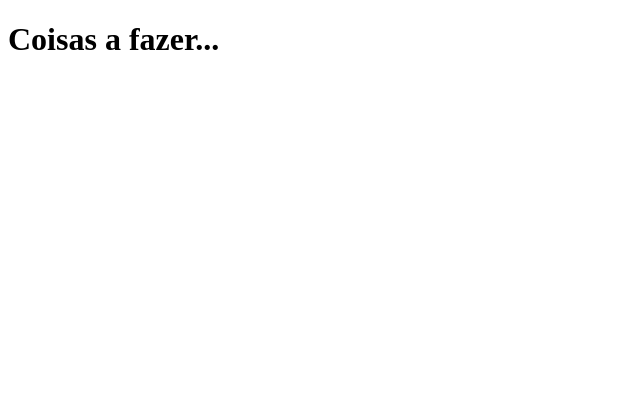
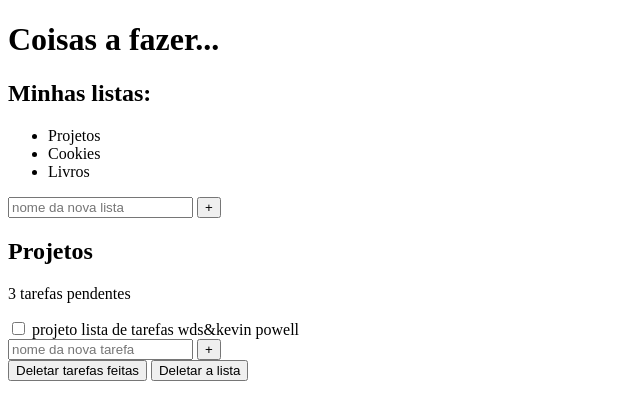
Before and after one commit to us19861229c/projeto-utilidades, a plain HTML site: page index.html in a window 1280 px wide. Shown: the whole page, without its empty margins (0-640 px from the left). Drawn offline with Linux system fonts and the light colour scheme; a web font is replaced by a local one.

Commit message:
estrutura o html essencial para o projeto também simula alguns elementos à título de visualização e estilização, mas que serão gerados dinamicamente à posteriori

```diff
--- a/index.html
+++ b/index.html
@@ -11,5 +11,73 @@
 <body>
   <h1 class="titulo"> Coisas a fazer...</h1>
 
+  <div class="todas-tarefas">
+    <h2 class="titulo-lista-tarefas">Minhas listas:</h2>
+    <ul class="listas-tarefas">
+      <li class="lista-ativa">Projetos</li> <!-- A critério de visualização e estilização -->
+      <li>Cookies</li>
+      <li>Livros</li>
+    </ul>
+  </div>
+
+  <form action="">
+    <input
+      type="text"
+      class="nova lista"
+      placeholder="nome da nova lista"
+      aria-label="nomear nova lista"
+    />
+
+    <button
+      class="botao-adicionar"
+      aria-label="criar nova lista"
+    >
+      +
+    </button>
+  </form>
+
+  <div class="lista-tarefas">
+    <div class="tarefa-topo">
+      <h2 class="titulo-lista">Projetos</h2>
+      <p class="contagem-tarefas">3 tarefas pendentes</p>
+    </div>
+
+    <div class="tarefa-corpo">
+      <div class="tarefas">
+        <div class="item-tarefa">
+          <input
+            type="checkbox"
+            name=""
+            id="tarefa-1"
+          />
+          <label for="tarefa-1">
+            <span class="checkbox-customizada"></span>
+            projeto lista de tarefas wds&kevin powell
+          </label>
+        </div>
+      </div>
+      <div class="adicionar-tarefas">
+        <form action="">
+          <input
+            type="text"
+            class="nova tarefa"
+            placeholder="nome da nova tarefa"
+            aria-label="nomear nova tarefa"
+          />
+
+          <button
+            class="botao-adicionar"
+            aria-label="criar nova tarefa"
+          >
+            +
+          </button>
+        </form>
+      </div>
+      <div class="deletar-itens">
+        <button class="botao-deletar">Deletar tarefas feitas</button>
+        <button class="botao-deletar">Deletar a lista</button>
+      </div>
+    </div>
+  </div>
 </body>
 </html>
```
